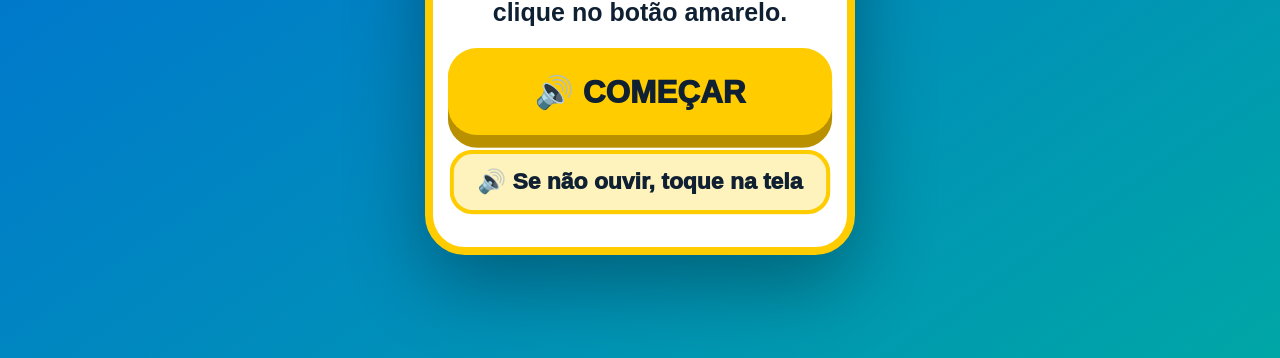
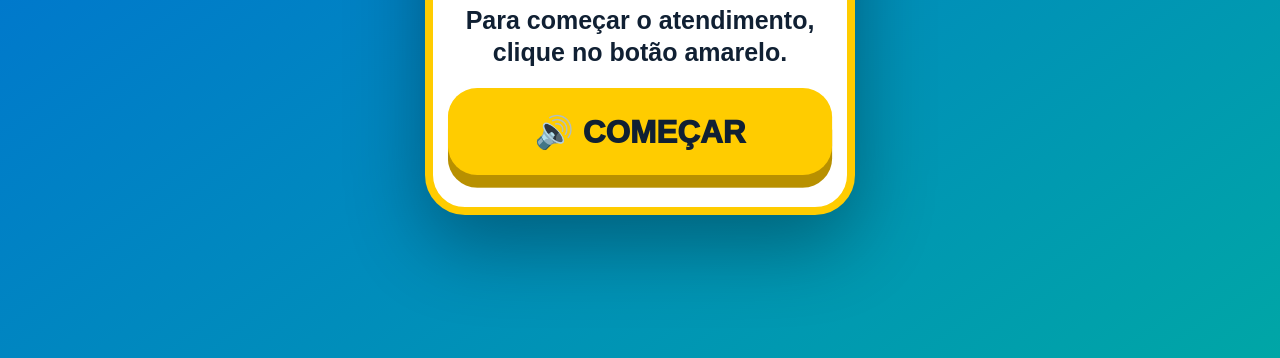
Before and after one commit to joaovictorar/tcc-unex-odonto, a plain HTML site: page index.html in a window 1280 px wide. Shown: the part 442-800 px from the top of the page. Drawn offline with Linux system fonts and the light colour scheme.

Commit message:
Atualização da Tela Inicial

```diff
--- a/index.html
+++ b/index.html
@@ -14,7 +14,6 @@
     <h1>TOQUE AQUI</h1>
     <p>Para começar o atendimento, clique no botão amarelo.</p>
     <button class="start-button" onclick="startApp()">🔊 COMEÇAR</button>
-    <div id="audioNotice" class="audio-notice">🔊 Se não ouvir, toque na tela</div>
   </div>
 </div>
 
```
